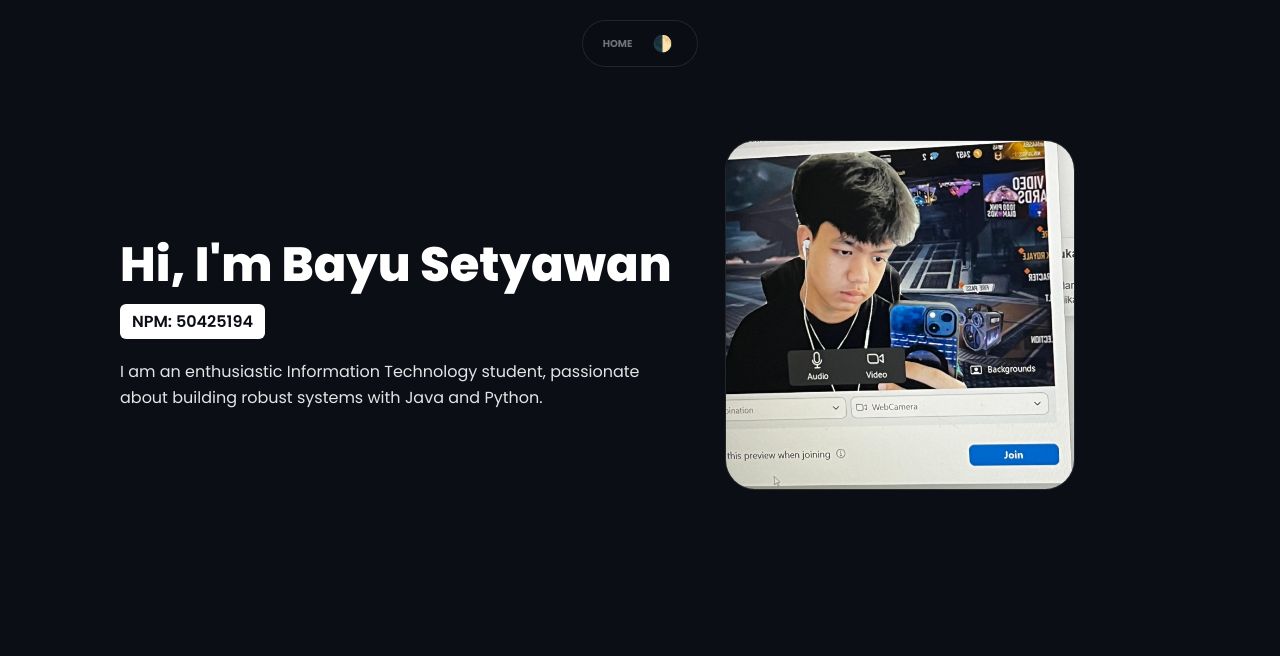
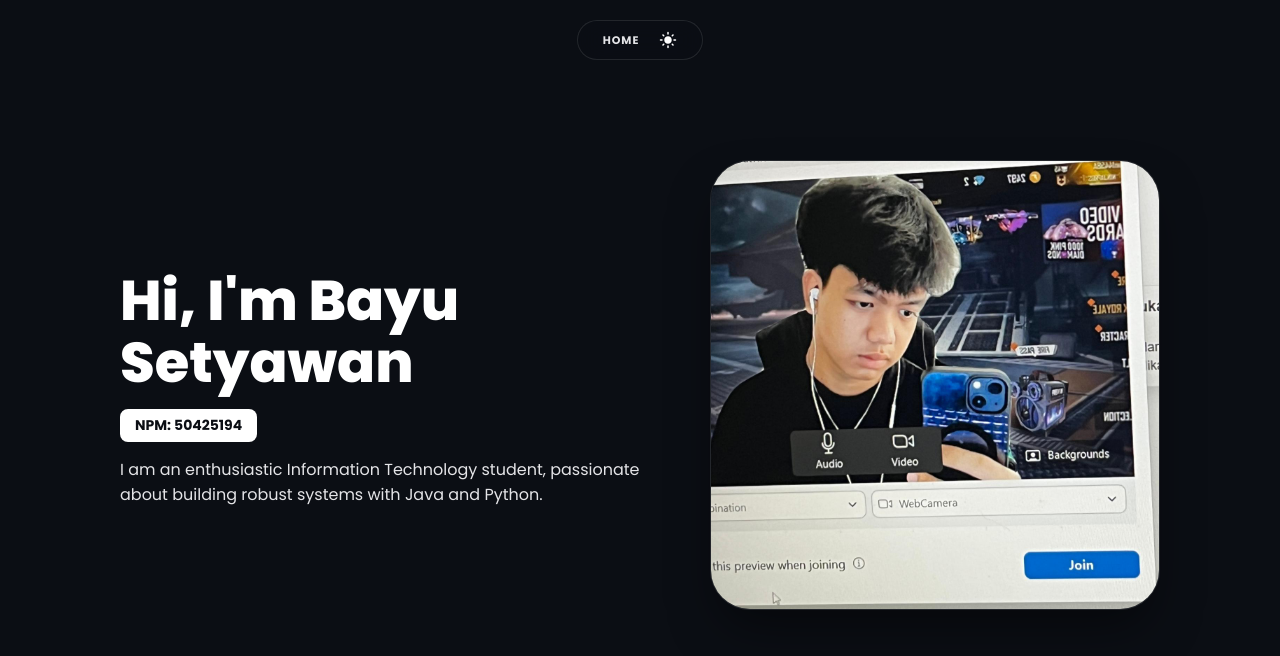
Before and after one commit to ApocalypzeRawr/beynonchalant, a Flask app: page / in a window 1280 px wide. Shown: the top 656 px of the page. Run offline with Flask 3, Linux system fonts and the light colour scheme.

Commit message:
fix: toolbar visibility and svg icons for theme toggle

```diff
--- a/api/app.py
+++ b/api/app.py
@@ -1,14 +1,12 @@
 from flask import Flask, render_template
 import os
 
-# Mengarahkan Flask agar bisa membaca folder templates dan static di luar folder api
 app = Flask(__name__,
             template_folder='../templates',
             static_folder='../static')
 
 @app.route('/')
 def home():
-    # Data diri untuk mahasiswa Informatika
     data_diri = {
         "nama_lengkap": "Bayu Setyawan",
         "npm": "50425194",
--- a/templates/index.html
+++ b/templates/index.html
@@ -6,21 +6,20 @@
     <title>Portfolio - {{ data.nama_lengkap }}</title>
     <link href="https://fonts.googleapis.com/css2?family=Poppins:wght@300;400;500;600;700;800&display=swap" rel="stylesheet">
     <style>
-        /* Variabel Warna Tema */
         :root {
             --bg-color: #0B0E14;
             --text-color: #E4E4E7;
-            --card-bg: rgba(255, 255, 255, 0.02);
             --nav-bg: rgba(11, 14, 20, 0.8);
             --accent-color: #ffffff;
+            --icon-fill: #ffffff;
         }
 
         [data-theme="light"] {
             --bg-color: #F4F4F5;
             --text-color: #18181B;
-            --card-bg: #FFFFFF;
             --nav-bg: rgba(255, 255, 255, 0.8);
             --accent-color: #000000;
+            --icon-fill: #18181B;
         }
 
         * { margin: 0; padding: 0; box-sizing: border-box; }
@@ -29,63 +28,142 @@
             font-family: 'Poppins', sans-serif;
             background-color: var(--bg-color);
             color: var(--text-color);
-            line-height: 1.6;
-            transition: all 0.3s ease;
+            transition: background-color 0.3s, color 0.3s;
+            overflow-x: hidden;
         }
 
-        /* Navbar */
-        .navbar { display: flex; justify-content: center; padding: 20px 0; position: fixed; width: 100%; top: 0; z-index: 1000; }
+        /* Navbar / Toolbar */
+        .navbar {
+            display: flex;
+            justify-content: center;
+            padding: 20px 0;
+            position: fixed;
+            width: 100%;
+            top: 0;
+            z-index: 9999; /* Pastikan selalu di depan */
+        }
+
         .nav-container {
             background: var(--nav-bg);
             backdrop-filter: blur(15px);
-            padding: 8px 20px;
+            padding: 10px 25px;
             border-radius: 50px;
             display: flex;
-            gap: 15px;
+            gap: 20px;
             border: 1px solid rgba(255, 255, 255, 0.1);
             align-items: center;
         }
-        .nav-item { text-decoration: none; color: #71717a; font-size: 10px; font-weight: 700; text-transform: uppercase; }
-        .nav-item:hover { color: var(--accent-color); }
 
-        #theme-toggle { background: none; border: none; cursor: pointer; font-size: 16px; padding: 5px; }
+        .nav-item {
+            text-decoration: none;
+            color: var(--text-color);
+            font-size: 11px;
+            font-weight: 700;
+            text-transform: uppercase;
+            letter-spacing: 1px;
+        }
 
-        /* Hero Section */
-        .hero-container { max-width: 1100px; margin: 140px auto 40px; padding: 0 30px; display: grid; grid-template-columns: 1.3fr 1fr; gap: 40px; align-items: center; }
-        .main-title { font-size: 48px; font-weight: 800; color: var(--accent-color); }
-        .sub-title { font-size: 16px; margin-bottom: 20px; background: var(--accent-color); color: var(--bg-color); padding: 5px 12px; border-radius: 6px; display: inline-block; font-weight: 600; }
-        .hero-image img { width: 100%; max-width: 350px; border-radius: 30px; border: 1px solid rgba(255, 255, 255, 0.1); }
+        /* Toggle Button Minimalis */
+        #theme-toggle {
+            background: none;
+            border: none;
+            cursor: pointer;
+            display: flex;
+            align-items: center;
+            padding: 0;
+            color: var(--icon-fill);
+        }
 
-        @media (max-width: 850px) { .hero-container { grid-template-columns: 1fr; text-align: center; } .hero-image { order: -1; } }
+        #theme-toggle svg {
+            width: 18px;
+            height: 18px;
+            fill: currentColor;
+        }
+
+        /* Hero Content */
+        .hero-container {
+            max-width: 1100px;
+            margin: 160px auto 40px;
+            padding: 0 30px;
+            display: grid;
+            grid-template-columns: 1.2fr 1fr;
+            gap: 50px;
+            align-items: center;
+        }
+
+        .main-title { font-size: 56px; font-weight: 800; color: var(--accent-color); line-height: 1.1; }
+        .npm-badge {
+            font-size: 14px;
+            margin: 15px 0;
+            background: var(--accent-color);
+            color: var(--bg-color);
+            padding: 6px 15px;
+            border-radius: 8px;
+            display: inline-block;
+            font-weight: 700;
+        }
+
+        .hero-image img {
+            width: 100%;
+            border-radius: 40px;
+            border: 1px solid rgba(255, 255, 255, 0.1);
+            box-shadow: 0 25px 50px -12px rgba(0,0,0,0.5);
+        }
+
+        @media (max-width: 850px) {
+            .hero-container { grid-template-columns: 1fr; text-align: center; margin-top: 120px; }
+            .hero-image { order: -1; }
+            .main-title { font-size: 38px; }
+        }
     </style>
 </head>
 <body>
     <nav class="navbar">
         <div class="nav-container">
             <a href="#" class="nav-item">Home</a>
-            <button id="theme-toggle" title="Switch Theme">🌓</button>
+            <button id="theme-toggle" aria-label="Toggle Theme">
+                <!-- Ikon Matahari -->
+                <svg id="sun-icon" viewBox="0 0 24 24" style="display: none;">
+                    <path d="M12 7c-2.76 0-5 2.24-5 5s2.24 5 5 5 5-2.24 5-5-2.24-5-5-5zM2 13h2c.55 0 1-.45 1-1s-.45-1-1-1H2c-.55 0-1 .45-1 1s.45 1 1 1zm18 0h2c.55 0 1-.45 1-1s-.45-1-1-1h-2c-.55 0-1 .45-1 1s.45 1 1 1zM11 2v2c0 .55.45 1 1 1s1-.45 1-1V2c0-.55-.45-1-1-1s-1 .45-1 1zm0 18v2c0 .55.45 1 1 1s1-.45 1-1v-2c0-.55-.45-1-1-1s-1 .45-1 1zM5.99 4.58c-.39-.39-1.03-.39-1.41 0s-.39 1.03 0 1.41l1.06 1.06c.39.39 1.03.39 1.41 0s.39-1.03 0-1.41L5.99 4.58zm12.37 12.37c-.39-.39-1.03-.39-1.41 0s-.39 1.03 0 1.41l1.06 1.06c.39.39 1.03.39 1.41 0s.39-1.03 0-1.41l-1.06-1.06zm1.06-12.37c-.39-.39-1.03-.39-1.41 0l-1.06 1.06c-.39.39-.39 1.03 0 1.41s1.03.39 1.41 0l1.06-1.06c.39-.38.39-1.02 0-1.41zm-12.37 12.37c-.39-.39-1.03-.39-1.41 0l-1.06 1.06c-.39.39-.39 1.03 0 1.41s1.03.39 1.41 0l1.06-1.06c.39-.38.39-1.02 0-1.41z"/>
+                </svg>
+                <!-- Ikon Bulan -->
+                <svg id="moon-icon" viewBox="0 0 24 24">
+                    <path d="M12.12 22a9.91 9.91 0 0 1-7.07-2.93A10 10 0 1 1 12.12 2z"/>
+                </svg>
+            </button>
         </div>
     </nav>
 
     <main class="hero-container">
         <div class="hero-text">
             <h1 class="main-title">Hi, I'm {{ data.nama_lengkap }}</h1>
-            <div class="sub-title">NPM: {{ data.npm }}</div>
-            <p class="description-text">{{ data.deskripsi }}</p>
+            <div class="npm-badge">NPM: {{ data.npm }}</div>
+            <p>{{ data.deskripsi }}</p>
         </div>
         <div class="hero-image">
-            <!-- Lokasi gambar statis -->
             <img src="{{ url_for('static', filename='profile.jpg') }}" alt="Profile Photo">
         </div>
     </main>
 
     <script>
         const toggleBtn = document.getElementById('theme-toggle');
+        const sunIcon = document.getElementById('sun-icon');
+        const moonIcon = document.getElementById('moon-icon');
         const htmlElement = document.documentElement;
 
-        // Cek LocalStorage agar tema tidak berubah saat refresh
+        function updateIcons(theme) {
+            if (theme === 'light') {
+                sunIcon.style.display = 'none';
+                moonIcon.style.display = 'block';
+            } else {
+                sunIcon.style.display = 'block';
+                moonIcon.style.display = 'none';
+            }
+        }
+
         const savedTheme = localStorage.getItem('theme') || 'dark';
         htmlElement.setAttribute('data-theme', savedTheme);
+        updateIcons(savedTheme);
 
         toggleBtn.addEventListener('click', () => {
             const currentTheme = htmlElement.getAttribute('data-theme');
@@ -93,6 +171,7 @@
 
             htmlElement.setAttribute('data-theme', newTheme);
             localStorage.setItem('theme', newTheme);
+            updateIcons(newTheme);
         });
     </script>
 </body>
```
